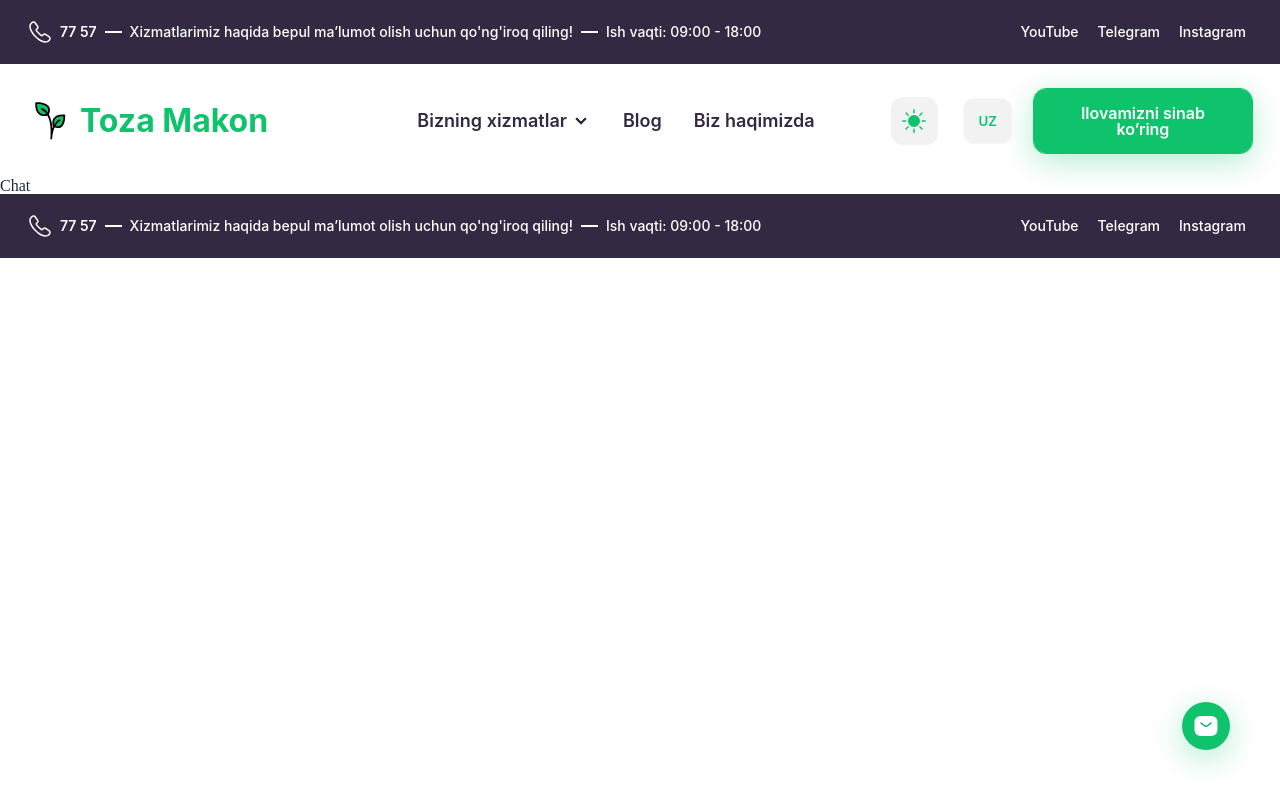
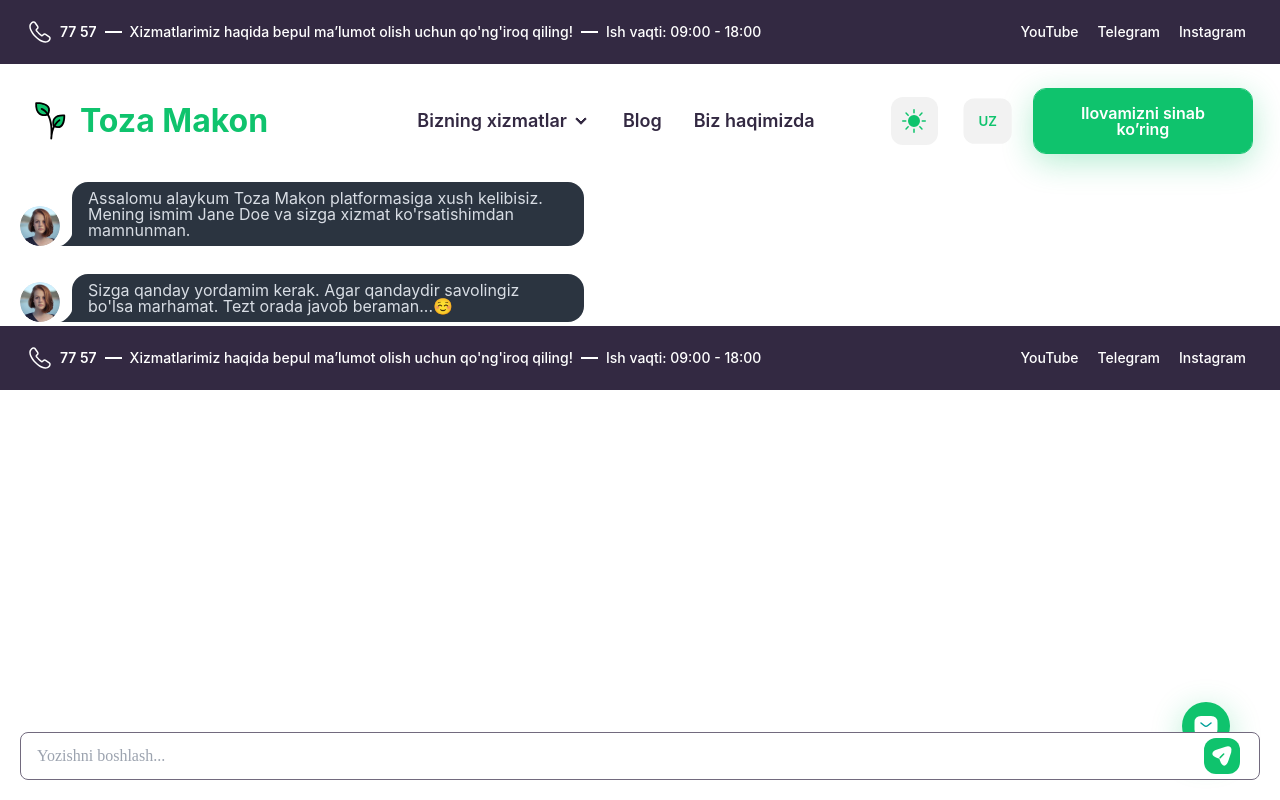
Before and after one commit to MAQSADBEK77/Hakaton-Najot-Talim, a React (Vite) app: page /chat in a window 1280 px wide. Built offline with nearby package versions, Linux system fonts and the light colour scheme.

Commit message:
Add light and dark mode

```diff
--- a/index.html
+++ b/index.html
@@ -1,5 +1,5 @@
 <!doctype html>
-<html lang="en" data-theme="light">
+<html lang="en">
 
 <head>
   <meta charset="UTF-8" />
@@ -8,8 +8,9 @@
   <title>Toza Makon</title>
 </head>
 
-<body>
-  <div id="root"></div>
+<body class="light">
+  <div id="root">
+  </div>
   <script type="module" src="/src/main.jsx"></script>
 </body>
 
--- a/src/App.css
+++ b/src/App.css
@@ -59,6 +59,9 @@
 .title-component {
   display: flex;
   flex-direction: column;
+  transition: all 0.4s;
+
+  background-color: var(--bg-color);
 }
 .title-component span {
   color: var(--btn-color);
@@ -86,6 +89,10 @@
   margin: 0 auto;
 }
 .mini-carts {
+  transition: all 0.4s;
+
+  background-color: var(--bg-color);
+
   display: flex;
   justify-content: space-between;
   margin-top: 56px;
@@ -115,12 +122,18 @@
   line-height: 22px; /* 157.143% */
 }
 .carousel {
+  transition: all 0.4s;
+
+  background-color: var(--bg-color);
+
   margin-top: 80px !important;
   margin-bottom: 168px !important;
   gap: 20px;
   max-width: 975px !important;
 }
 .carousel-item {
+  transition: all 0.4s;
+
   display: flex;
   flex-direction: column;
   justify-content: center;
@@ -157,6 +170,8 @@
   margin-top: 4px;
 }
 .hero2 {
+  transition: all 0.4s;
+  background-color: var(--bg-color);
   border-radius: 32px;
 }
 .ilova {
@@ -183,6 +198,10 @@
   transform: scale(105%);
 }
 .mijozlar-nima-deydi {
+  transition: all 0.4s;
+
+  background-color: var(--bg-color);
+
   margin-top: 168px !important;
 }
 .mijozlar-nima-deydi .carousel {
@@ -190,8 +209,11 @@
   width: 100%;
 }
 .raiting {
+  transition: all 0.4s;
+
+  background-color: var(--bg-color);
+
   max-width: 620px;
-  background-color: var(--bg-color);
 }
 .raiting-top img {
   width: 32px;
@@ -237,14 +259,15 @@
   object-fit: cover;
 }
 footer {
+  background-color: var(--bg-color);
   background: var(--hero-bg);
   padding-top: 79px !important;
   padding-bottom: 105px !important;
 }
 .savollaringiz-bormi {
+  background-color: var(--bg-color);
   padding: 48px 0 !important;
   border-radius: 32px;
-  background: var(--bg-color);
   margin-bottom: 56px;
 }
 .savollaringiz-bormi p {
--- a/src/components/Chat.jsx
+++ b/src/components/Chat.jsx
@@ -1,4 +1,5 @@
 import { Link } from "react-router-dom";
+
 import chatIcon from "../../public/icons/mail.svg";
 function Chat() {
   return (
--- a/src/components/Header.jsx
+++ b/src/components/Header.jsx
@@ -1,17 +1,38 @@
 import { Link } from "react-router-dom";
-import { useState } from "react";
+import { useEffect, useState } from "react";
 import { BsSunFill, BsMoonFill } from "react-icons/bs";
 import GreenBtn from "./GreenBtn";
 import logo from "../../public/icons/logo.svg";
 import "../css/Header.css";
 function Header() {
-  const [theme, setTheme] = useState(false);
-  const handleTheme = () => {};
+  const [theme, setTheme] = useState(
+    localStorage.getItem("theme") != null
+      ? localStorage.getItem("theme")
+      : false
+  );
+  useEffect(() => {
+    if (theme == "true") {
+      document.body.classList = "dark";
+    } else {
+      document.body.classList = "light";
+    }
+  }, []);
+  const handleTheme = () => {
+    if (theme) {
+      document.body.classList = "light";
+      localStorage.setItem("theme", false);
+      setTheme(false);
+    } else {
+      document.body.classList = "dark";
+      localStorage.setItem("theme", true);
+      setTheme(true);
+    }
+  };
 
   return (
     <div className="header">
       <div className="container">
-        <div className="navbar bg-base-100">
+        <div className="navbar">
           <div className="navbar-start">
             <Link to="/" className="logo">
               <img src={logo} alt="This is logotip" />
--- /dev/null
+++ b/src/css/Chat.css
@@ -0,0 +1,30 @@
+.chatt {
+  margin-top: 20px;
+  margin-bottom: 90px;
+}
+.chat-bubble {
+    background-color: var(--text-color);
+}
+.form-chat {
+  position: fixed;
+  bottom: 20px;
+  left: 20px;
+  right: 20px;
+  z-index: 9;
+}
+.form-chat input {
+  border: 1px solid var(--text-color2);
+}
+.form-chat button {
+  position: absolute;
+  right: 20px;
+  bottom: 50%;
+  transform: translateY(50%);
+  transition: all 0.5s;
+  border-radius: 12px;
+  background: #0fc36d;
+  padding: 6px;
+}
+.form-chat button:hover {
+  transform: scale(110%) translateY(45%);
+}
--- a/src/css/Header.css
+++ b/src/css/Header.css
@@ -1,9 +1,14 @@
 .header {
   padding-top: 17px;
+  background: var(--bg-color);
   padding-bottom: 17px;
 }
 .header .container {
   max-width: 1330px;
+}
+.header .navbar {
+
+  background: var(--bg-color);
 }
 .logo {
   display: flex;
--- a/src/css/HeroService.css
+++ b/src/css/HeroService.css
@@ -1,4 +1,6 @@
 .hero {
+  transition: all 0.4s;
+
   background: var(--hero-bg);
   margin-bottom: 120px;
 }
--- a/src/css/NavBar.css
+++ b/src/css/NavBar.css
@@ -1,5 +1,5 @@
 .navbar {
-  background: #332942;
+  background: var(--navbar-bg);
   padding: 10px 0;
 }
 .navbar .container {
--- a/src/index.css
+++ b/src/index.css
@@ -3,6 +3,7 @@
 @tailwind utilities;
 @import url(https://fonts.googleapis.com/css2?family=Inter:wght@100;200;300;400;500;600;800;900&display=swap);
 :root {
+  --navbar-bg: #332942;
   --bg-color: #ffffff;
   --btn-color: #0fc36d;
   --btn-shadow: 0px 8px 32px 0px rgba(15, 195, 109, 0.32);
@@ -11,8 +12,21 @@
   --hero-bg: #f6f7ed;
   --play-market-bg: rgba(0, 0, 0, 1);
 }
+.dark {
+  --navbar-bg: rgb(12, 5, 74);
+  --bg-color: #4b4465;
+  --btn-color: #12c30f;
+  --btn-shadow: 0px 8px 32px 0px rgba(15, 195, 109, 0.32);
+  --text-color: #ffffff;
+  --text-color2: #bebebe;
+  --hero-bg: #0a0129;
+  --play-market-bg: rgb(0, 0, 1);
+}
 
 body {
+  transition: all 0.4s;
+  background-color: var(--bg-color);
+
   font-style: normal;
 }
 
@@ -150,7 +164,7 @@ img {
 .container {
   max-width: 1320px !important;
   margin: 0 auto;
-  padding: 0 20px ;
+  padding: 0 20px;
   font-family: "Inter", sans-serif;
 }
 a {
--- a/src/pages/Chat.jsx
+++ b/src/pages/Chat.jsx
@@ -1,6 +1,45 @@
-
+import operator from "../../public/jone.svg";
+import "../css/Chat.css";
+import sendImg from "../../public/icons/send.svg";
 function Chat() {
-  return <div>Chat</div>;
+  return (
+    <>
+      <div className="container chatt flex flex-col gap-5">
+        <div className="chat chat-start">
+          <div className="chat-image avatar">
+            <div className="w-10 rounded-full">
+              <img src={operator} />
+            </div>
+          </div>
+          <div className="chat-bubble max-w-lg">
+            Assalomu alaykum Toza Makon platformasiga xush kelibisiz. Mening
+            ismim Jane Doe va sizga xizmat ko'rsatishimdan mamnunman.
+          </div>
+        </div>
+        <div className="chat chat-start">
+          <div className="chat-image avatar">
+            <div className="w-10 rounded-full">
+              <img src={operator} />
+            </div>
+          </div>
+          <div className="chat-bubble max-w-lg">
+            Sizga qanday yordamim kerak. Agar qandaydir savolingiz bo'lsa
+            marhamat. Tezt orada javob beraman...☺️
+          </div>
+        </div>
+      </div>
+      <form className="form-chat">
+        <input
+          type="text"
+          placeholder="Yozishni boshlash..."
+          className="input input-bordered w-full"
+        />
+        <button className="sendBtn">
+          <img src={sendImg} />
+        </button>
+      </form>
+    </>
+  );
 }
 
 export default Chat;
--- a/tailwind.config.js
+++ b/tailwind.config.js
@@ -2,7 +2,7 @@
 export default {
   content: ["./index.html", "./src/**/*.{js,ts,jsx,tsx}"],
   daisyui: {
-    themes: ["light", "dark", "cupcake"],
+    themes: ["light"],
   },
   plugins: [require("daisyui")],
 };
```
Also changed, not shown: public/icons/send.svg (added), public/jone.svg (added).
